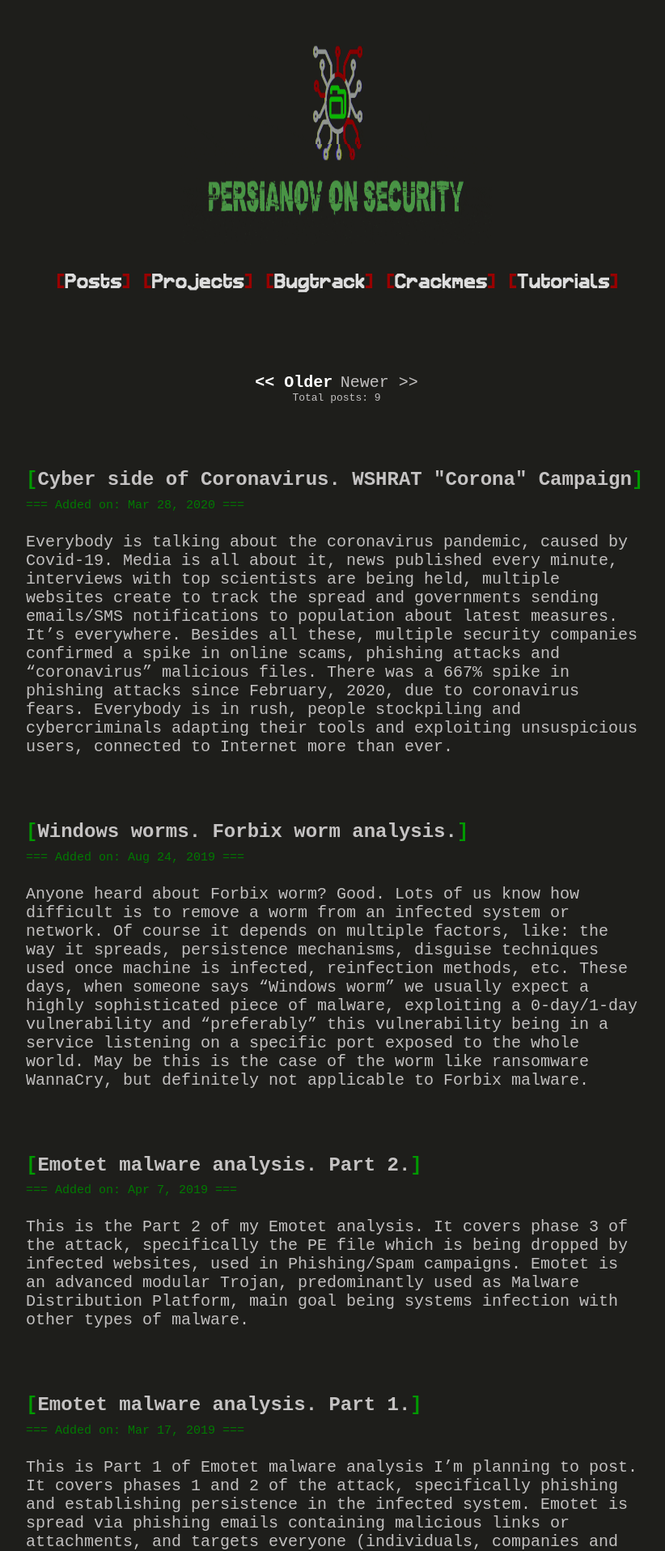
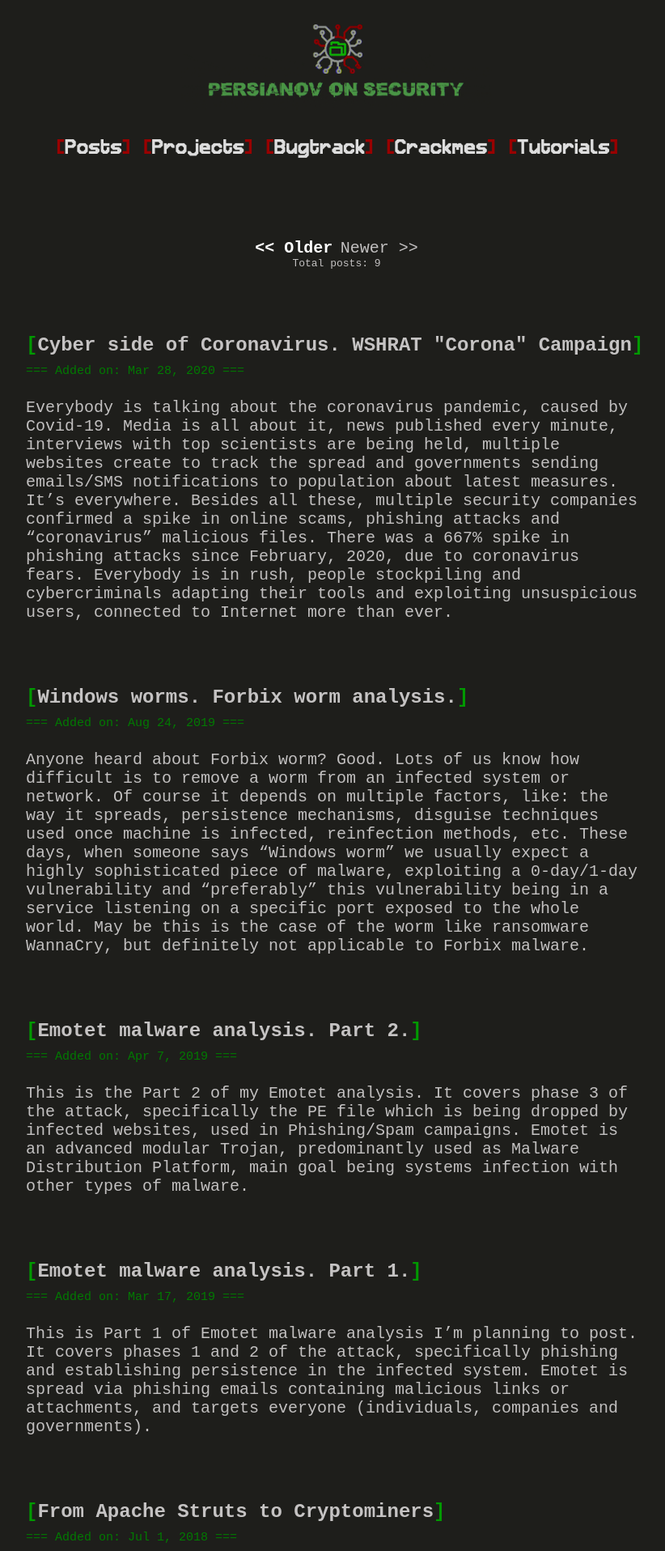
Before and after one commit to num1r0/num1r0.github.io, a Jekyll site: the page built from index.html, in a window 1280 px wide. Shown: the top 1916 px of the page at 81% size, without its empty margins (224-1046 px from the left). Built offline with Jekyll 4.4.1, drawn with Linux system fonts in a browser that asks for light colours; the list of posts is cut into pages by our own code.

Commit message:
header image size changed

```diff
--- a/css/styles.css
+++ b/css/styles.css
@@ -135,15 +135,15 @@
     .resp_w { width: 90%; }
     .header_image {
         width: 90%;
-        height: 100%;
+        height: auto;
     }
 }
 @media only screen and (min-width: 991px) {
     /* Desktops */
     .resp_w { width: 75%; }
     .header_image {
-        width: 35%;
-        height: 39%;
+        width: 50%;
+        height: auto%;
     }
 }
 @media only screen and (min-width: 1200px) {
@@ -151,7 +151,7 @@
     .resp_w { width: 60%; }
     .header_image {
         width: 30%;
-        height: 33%;
+        height: auto%;
     }
 }
 
```
